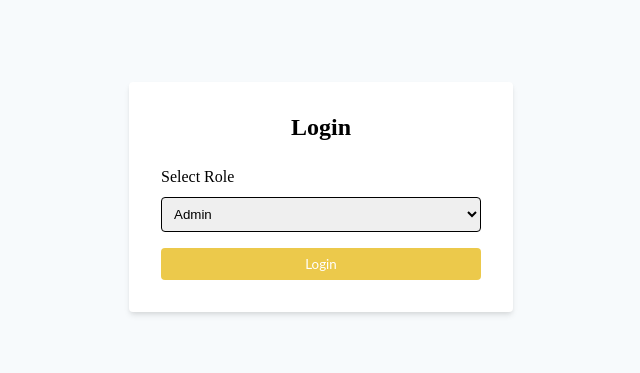
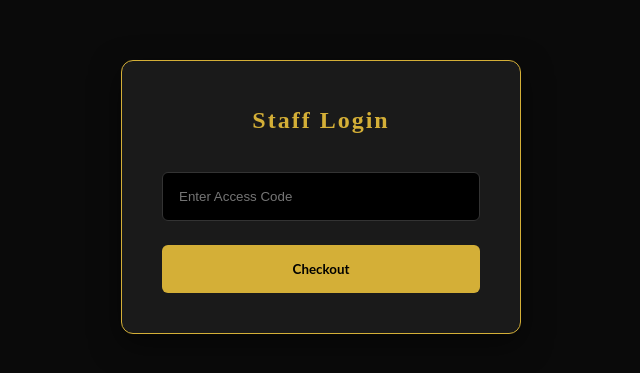
Before and after one commit to mazeneika2009/Golden-Fork, a React (Vite) app: page /login in a window 1280 px wide. Shown: the part 203-576 px from the top of the page, without its empty margins (319-959 px from the left). Built offline with nearby package versions, Linux system fonts and the light colour scheme.

Commit message:
Add files via upload

```diff
--- a/src/ar.json
+++ b/src/ar.json
@@ -66,7 +66,8 @@
     "hoursTitle": "ساعات العمل",
     "hours": "الاثنين - الأحد: 5 مساءً - 11 مساءً",
     "happyHour": "ساعة السعادة: 5 مساءً - 7 مساءً",
-    "copyright": "© 2024 الشوكة الذهبية. جميع الحقوق محفوظة."
+    "copyright": "© 2024 الشوكة الذهبية. جميع الحقوق محفوظة.",
+      "staffLogin": "تسجيل دخول الموظفين"
 
   },
   "reservation": {
@@ -92,5 +93,9 @@
     "description": "اختبر الكمال في الطهي حيث يلتقي التقليد بالابتكار. كل طبق يحكي قصة من الشغف، النكهة، والأناقة.",
     "cta": "عرض القائمة",
     "imageAlt": "طبق مميز"
+  },
+  "login": {
+    "placeholder": "أدخل رمز الدخول",
+    "error": "رمز الدخول غير صالح. يرجى المحاولة مرة أخرى."
   }
 }
--- a/src/components/Footer/Footer.jsx
+++ b/src/components/Footer/Footer.jsx
@@ -27,6 +27,9 @@ const Footer = () => {
       </div>
       <div className="footer-bottom">
         <p>{t('footer.copyright')}</p>
+        <Link to="/login" className="staff-login-link">
+          {t('footer.staffLogin')}
+        </Link>
       </div>
     </footer>
   );
--- a/src/en.json
+++ b/src/en.json
@@ -66,6 +66,7 @@
     "phone": "01094332602",
     "hours": "Mon-Sun: 5pm - 11pm",
     "happyHour": "Happy Hour: 5pm - 7pm",
+      "staffLogin": "Staff Login",
     "copyright": "© 2024 Golden Fork. All rights reserved."
   },
   "reservation": {
@@ -91,5 +92,9 @@
     "description": "Experience culinary perfection where tradition meets innovation. Every dish tells a story of passion, flavor, and elegance.",
     "cta": "View Menu",
     "imageAlt": "Signature Dish"
+  },
+  "login": {
+    "placeholder": "Enter Access Code",
+    "error": "Invalid access code. Please try again."
   }
 }
--- a/src/pages/public/LoginPage.jsx
+++ b/src/pages/public/LoginPage.jsx
@@ -1,40 +1,86 @@
-// c:\Users\PC\Desktop\ALL PROJECTS\Golden Fork\src\pages\public\LoginPage.jsx
-
 import React, { useState } from 'react';
 import { useNavigate } from 'react-router-dom';
-import './LoginPage.css';
+import { useTranslation } from 'react-i18next';
 
-export default function LoginPage() {
-  const [role, setRole] = useState('admin');
+const LoginPage = () => {
+  const { t } = useTranslation();
+  const [password, setPassword] = useState('');
+  const [error, setError] = useState('');
   const navigate = useNavigate();
 
   const handleLogin = (e) => {
     e.preventDefault();
-    // Simple demo login logic
-    if (role === 'admin') navigate('/admin');
-    else if (role === 'kitchen') navigate('/kitchen');
-    else if (role === 'cashier') navigate('/cashier');
+
+    // Accessing passwords from the .env file
+    const ADMIN_PASS = import.meta.env.VITE_ADMIN_PASS;
+    const KITCHEN_PASS = import.meta.env.VITE_KITCHEN_PASS;
+    const ORDER_PASS = import.meta.env.VITE_ORDER_PASS;
+
+    if (password === ADMIN_PASS) {
+      navigate('/admin');
+    } else if (password === KITCHEN_PASS) {
+      navigate('/kitchen');
+    } else if (password === ORDER_PASS) {
+      navigate('/cashier');
+    } else {
+      setError(t('login.error'));
+    }
   };
 
   return (
-    <div className="login-page-container">
-      <form onSubmit={handleLogin} className="login-form">
-        <h1>Login</h1>
-        <div className="form-group">
-          <label>Select Role </label>
-          <select
-            value={role}
-            onChange={(e) => setRole(e.target.value)}
-          >
-            <option value="admin">Admin</option>
-            <option value="kitchen">Kitchen</option>
-            <option value="cashier">Cashier</option>
-          </select>
+    <div style={{
+      display: 'flex',
+      justifyContent: 'center',
+      alignItems: 'center',
+      height: '100vh',
+      backgroundColor: '#0a0a0a',
+      color: '#d4af37'
+    }}>
+      <form onSubmit={handleLogin} style={{
+        padding: '2.5rem',
+        border: '1px solid #d4af37',
+        borderRadius: '12px',
+        textAlign: 'center',
+        background: '#1a1a1a',
+        boxShadow: '0 10px 30px rgba(0,0,0,0.5)',
+        width: '100%',
+        maxWidth: '400px'
+      }}>
+        <h2 style={{ marginBottom: '2rem', letterSpacing: '2px' }}>{t('footer.staffLogin')}</h2>
+        <div style={{ marginBottom: '1.5rem' }}>
+          <input
+            type="password"
+            placeholder={t('login.placeholder')}
+            value={password}
+            onChange={(e) => setPassword(e.target.value)}
+            style={{
+              padding: '1rem',
+              width: '100%',
+              borderRadius: '6px',
+              border: '1px solid #333',
+              background: '#000',
+              color: 'white',
+              outline: 'none'
+            }}
+          />
         </div>
-        <button type="submit">
-          Login
+        <button type="submit" style={{
+          padding: '1rem 2.5rem',
+          backgroundColor: '#d4af37',
+          color: 'black',
+          border: 'none',
+          borderRadius: '6px',
+          cursor: 'pointer',
+          fontWeight: 'bold',
+          width: '100%',
+          transition: 'all 0.3s ease'
+        }}>
+          {t('cart.checkout')}
         </button>
+        {error && <p style={{ color: '#ff4d4d', marginTop: '1.5rem', fontSize: '0.9rem' }}>{error}</p>}
       </form>
     </div>
   );
-}
+};
+
+export default LoginPage;
```
